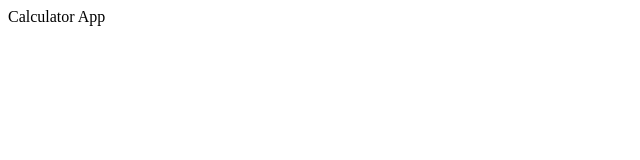
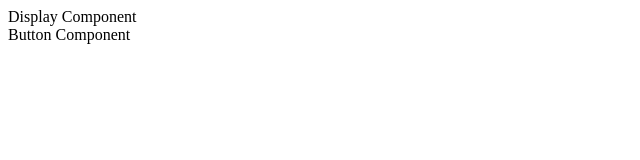
Before and after one commit to oxenprogrammer/simple-calculator, a React (Create React App) app: page / in a window 1280 px wide. Shown: the top 160 px of the page, without its empty margins (0-640 px from the left). Built offline with nearby package versions, Linux system fonts and the light colour scheme.

Commit message:
Feat(calculator): add components

```diff
--- a/package.json
+++ b/package.json
@@ -18,6 +18,7 @@
   },
   "scripts": {
     "start": "node server.js",
+    "dev": "react-scripts start",
     "build": "react-scripts build",
     "test": "react-scripts test",
     "eject": "react-scripts eject",
--- a/src/App.js
+++ /dev/null
@@ -1,7 +0,0 @@
-import "./App.css";
-
-const App = () => {
-  return <div className="App">Calculator App</div>;
-};
-
-export default App;
--- /dev/null
+++ b/src/components/App.js
@@ -0,0 +1,16 @@
+import "./App.css";
+
+import ButtonPanelComponent from "./button-panel.component";
+import DisplayComponent from "./display.component";
+import React from "react";
+
+const App = () => {
+  return (
+    <React.Fragment className="App">
+      <DisplayComponent />
+      <ButtonPanelComponent />
+    </React.Fragment>
+  );
+};
+
+export default App;
--- /dev/null
+++ b/src/components/button-panel.component.js
@@ -0,0 +1,7 @@
+import ButtonComponent from "./button.component";
+
+const ButtonPanelComponent = () => {
+  return <div className="button-panel"><ButtonComponent /></div>;
+};
+
+export default ButtonPanelComponent;
--- /dev/null
+++ b/src/components/button.component.js
@@ -0,0 +1,5 @@
+const ButtonComponent = () => {
+  return <div className="button">Button Component</div>;
+};
+
+export default ButtonComponent;
--- /dev/null
+++ b/src/components/display.component.js
@@ -0,0 +1,5 @@
+const DisplayComponent = () => {
+  return <div className="display">Display Component</div>;
+};
+
+export default DisplayComponent;
--- a/src/index.js
+++ b/src/index.js
@@ -1,4 +1,4 @@
-import App from "./App";
+import App from "./components/App";
 import React from "react";
 import ReactDOM from "react-dom";
 import reportWebVitals from "./reportWebVitals";
```
Also changed, not shown: src/components/App.css (renamed from src/App.css), 1 other file (tests, documents, lock files or other folders).
